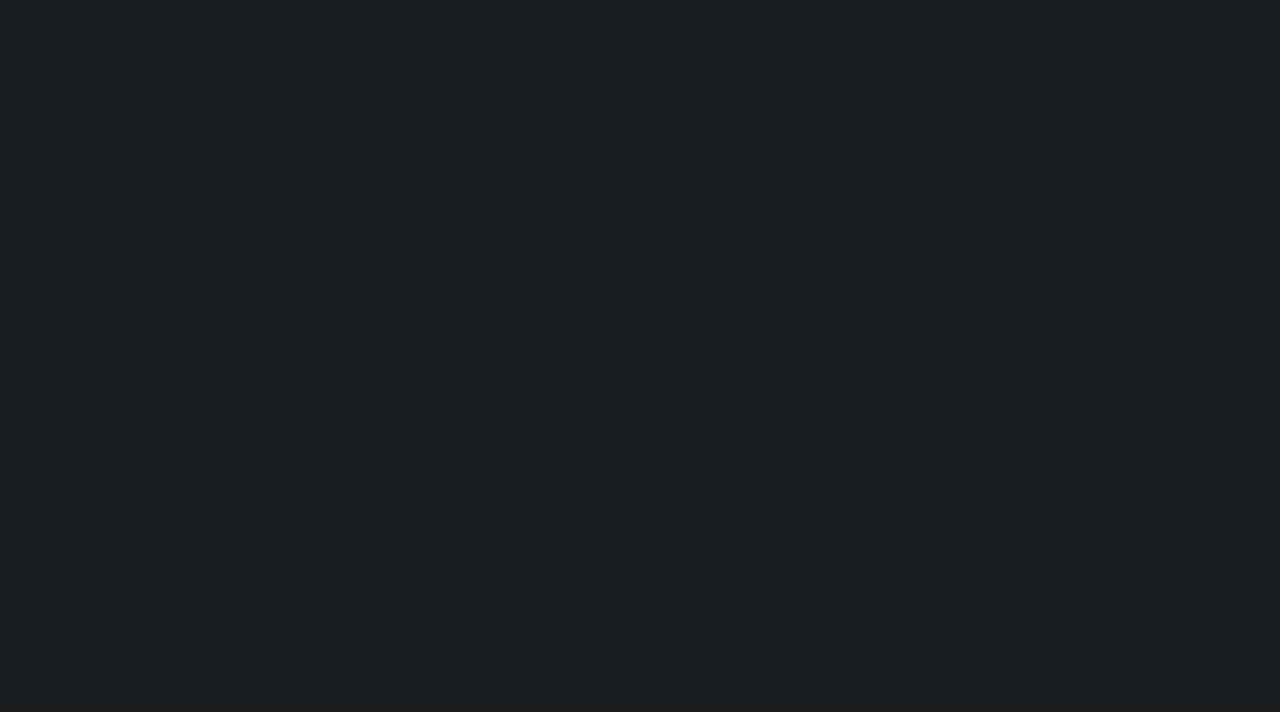
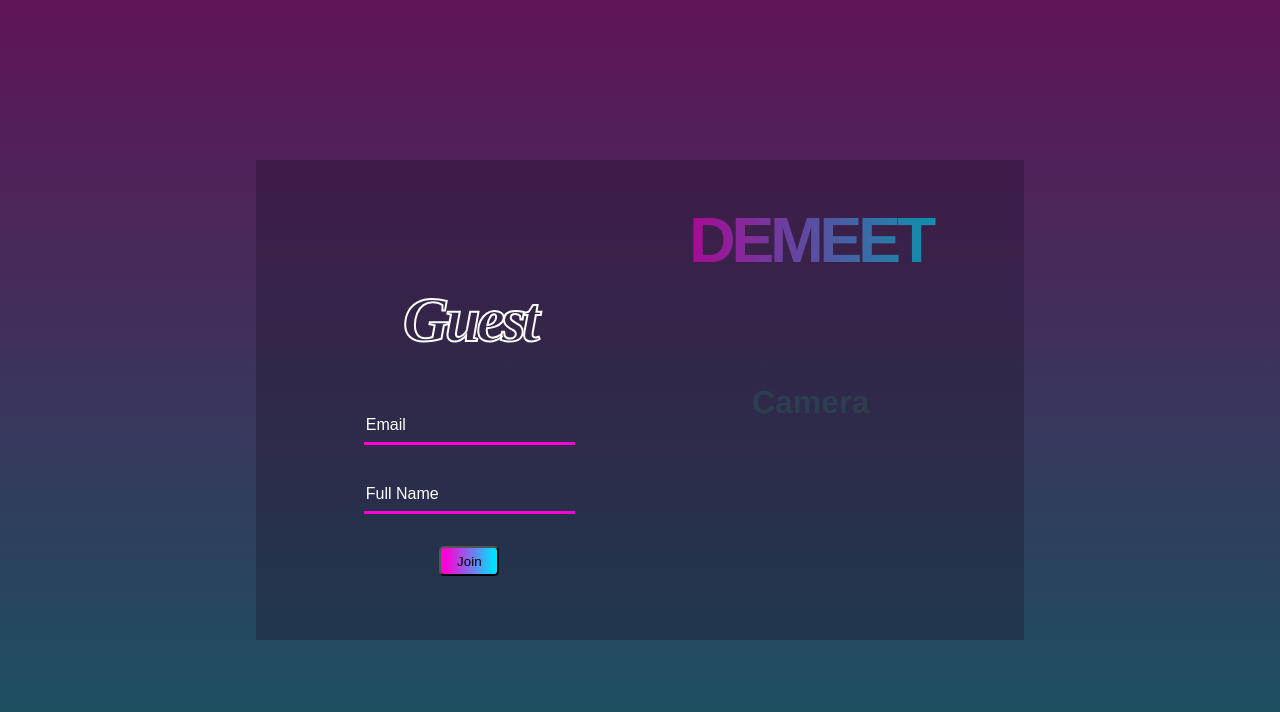
Before and after one commit to JongHoonJang/DEMEET, a Vue app in the folder frontend/: page /login/guest in a window 1280 px wide. Before the commit this address had no page. Shown: the top 712 px of the page. Built offline with nearby package versions, Linux system fonts and the light colour scheme.

Commit message:
[FE:FIX] guestlogin 수정

```diff
--- a/frontend/src/router/index.js
+++ b/frontend/src/router/index.js
@@ -5,6 +5,7 @@ import ConferenceView from '@/views/conference/ConferenceView'
 import ProfileView from '@/views/account/ProfileView'
 import LoginView from '@/views/account/LoginView'
 import SignupView from '@/views/account/SignupView'
+import GuestLogin from '@/views/account/GuestLogin'
 const routes = [
   {
     path: '/',
@@ -30,6 +31,11 @@ const routes = [
     path: '/login',
     name: 'LoginView',
     component: LoginView
+  },
+  {
+    path: '/login/guest',
+    name: 'GuestLogin',
+    component: GuestLogin
   },
   {
     path: '/signup',
@@ -69,6 +75,11 @@ router.beforeEach((to, from, next) => {
       next({ name:'LoginView' })
     }
   }
+  if (to.name === 'ConferenceView') {
+    if(!token) {
+      next({ name: 'GuestLogin'})
+    }
+  }
   next()
 })
 
--- a/frontend/src/views/account/GuestLogin.vue
+++ b/frontend/src/views/account/GuestLogin.vue
@@ -5,18 +5,15 @@
         <div style='display:flex; justify-content:center;'>
           <h1 class='sign-head'>Guest</h1>
         </div>
-        <div class='account-info'>
-          <p><input type="text" placeholder="Email" class="input-prop"></p>
-          <p><input type="text" placeholder="Full Name" class="input-prop"></p>
-        </div>
-        <div>
-          <button>Join</button>
-        </div>
+        <form @submit="guest(guestData)" class='account-info'>
+          <p><input type="email" v-model="guestData.eamil" placeholder="Email" class="input-prop"></p>
+          <p><input type="text" v-model="guestData.name" placeholder="Full Name" class="input-prop"></p>
+          <button class="guest-btn">Join</button>
+        </form>
       </div>
       <div class='account-right'>
         <div class='image-box'>
           <h1 class="logo">DEMEET</h1>
-          <!-- <img src="@/assets/DEMEET_logo.png" alt=""> -->
         </div>
         <div>
           <h1>Camera</h1>
@@ -28,8 +25,18 @@
 
 <script>
 export default {
-  components: {
-
+  setup() {
+    const guestData = {
+      name: '',
+      email: ''
+    }
+    const guest = () => {
+      console.log(guestData)
+    }
+    return {
+      guestData,
+      guest
+    }
   }
 }
 </script>
@@ -48,6 +55,13 @@ input::placeholder {color:white;}
   width: 20vw;
   height: 20vh;
 
+}
+
+.guest-btn {
+  width: 60px;
+  height: 30px;
+  background: linear-gradient(90deg, #FF00D6 8.81%, #00E0FF 94.11%);
+  border-radius: 5px;
 }
 
 .input-prop {
@@ -70,10 +84,8 @@ input::placeholder {color:white;}
   background-color : rgba(26, 15, 31, 0.3);
   background-clip: content-box;
   display: flex;
-  padding: 10vw 15vw;
-  width: 50vw;
+  width: 60vw;
   height: 60vh;
-  border: solid;
   flex-grow: 1;
   justify-content: space-evenly;
 }
```
Also changed, not shown: frontend/src/views/account/SocialSignup.vue (deleted, +0 -15 lines).
